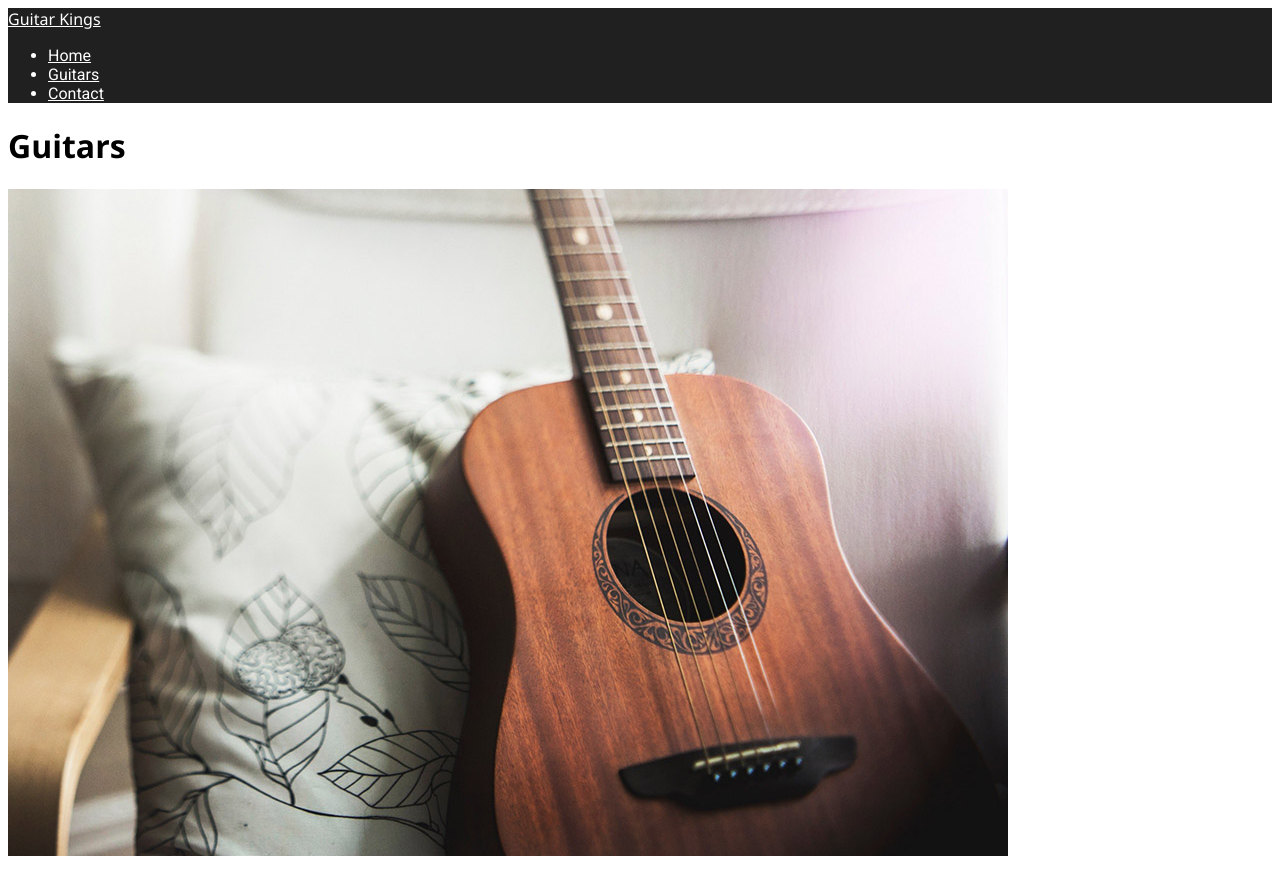
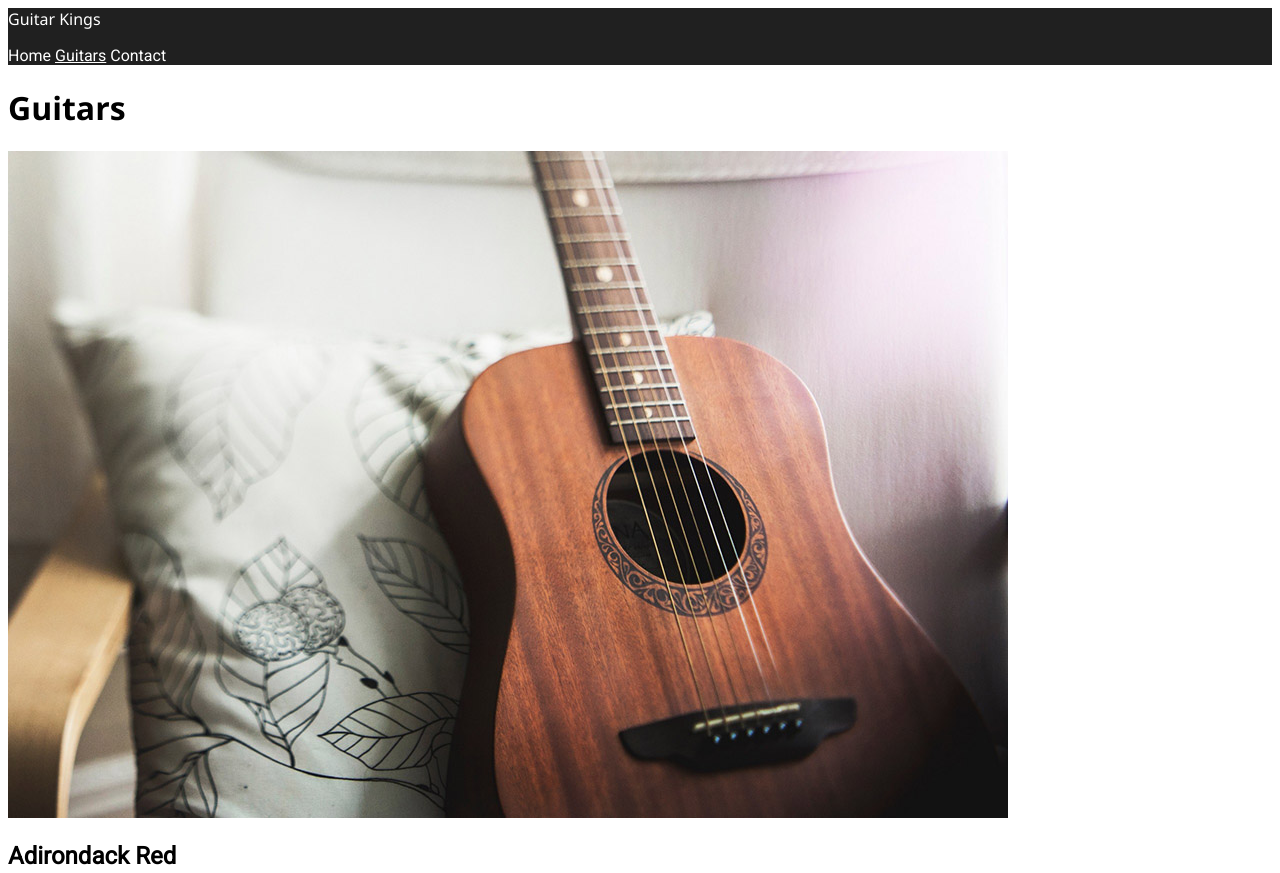
Before and after one commit to lassopicasso/HTML---CSS, a plain HTML site: page guitars.html in a window 1280 px wide. Shown: the top 873 px of the page. Drawn offline with Linux system fonts and the light colour scheme; a web font is replaced by a local one.

Commit message:
Module 2 - Lesson 3
Format navigation:
- Inline
- Underline only on active

```diff
--- a/css/styles.css
+++ b/css/styles.css
@@ -18,10 +18,24 @@ h2,
   font-family: "Roboto", Verdana, Geneva, Tahoma, sans-serif;
 }
 
+nav ul {
+  padding: 0px;
+}
+
+nav li {
+  display: inline-block;
+}
+
 header,
 footer {
   background-color: #202020;
   color: #ffffff;
+}
+
+/* Links */
+
+a {
+  text-decoration: none;
 }
 
 header a {
@@ -32,6 +46,10 @@ header a {
   background-color: #bb0000;
   color: #fff;
   font-size: 1.5em;
+}
+
+.active {
+  text-decoration: underline;
 }
 
 .reviews {
--- a/guitars.html
+++ b/guitars.html
@@ -18,7 +18,7 @@
         <a href="index.html" class="logo">Guitar Kings</a>
         <ul>
           <li><a href="index.html">Home</a></li>
-          <li><a href="guitars.html">Guitars</a></li>
+          <li><a href="guitars.html" class="active">Guitars</a></li>
           <li><a href="contact.html">Contact</a></li>
         </ul>
       </nav>
```
Also changed, not shown: contact.html (+1 -1 lines), index.html (+1 -1 lines), products/adirondack-red.html (+1 -1 lines).
